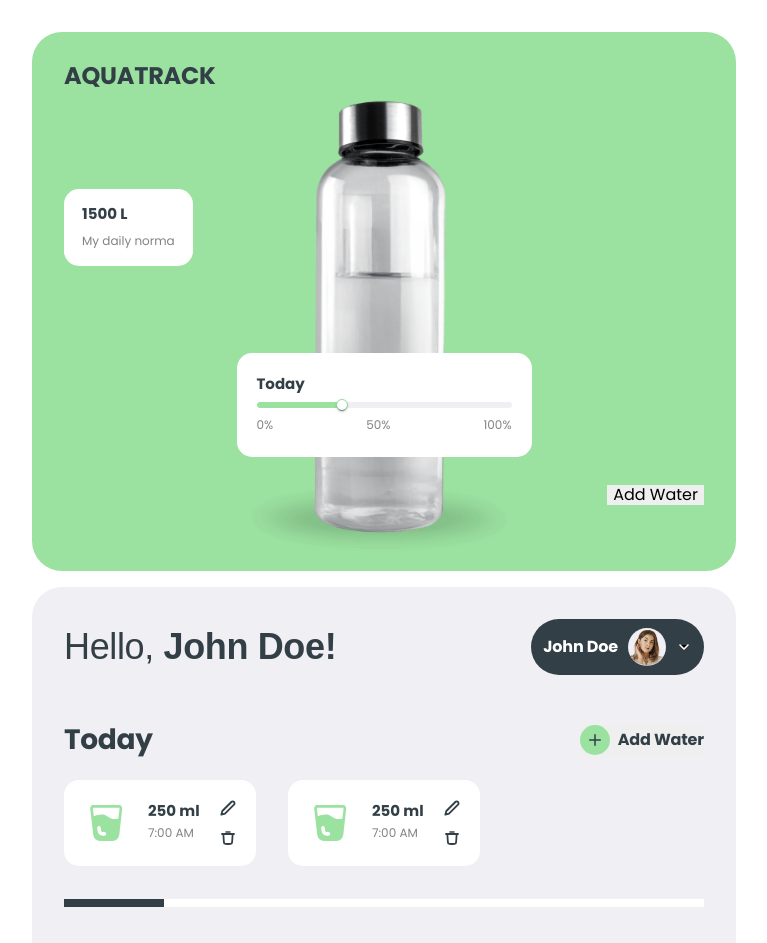
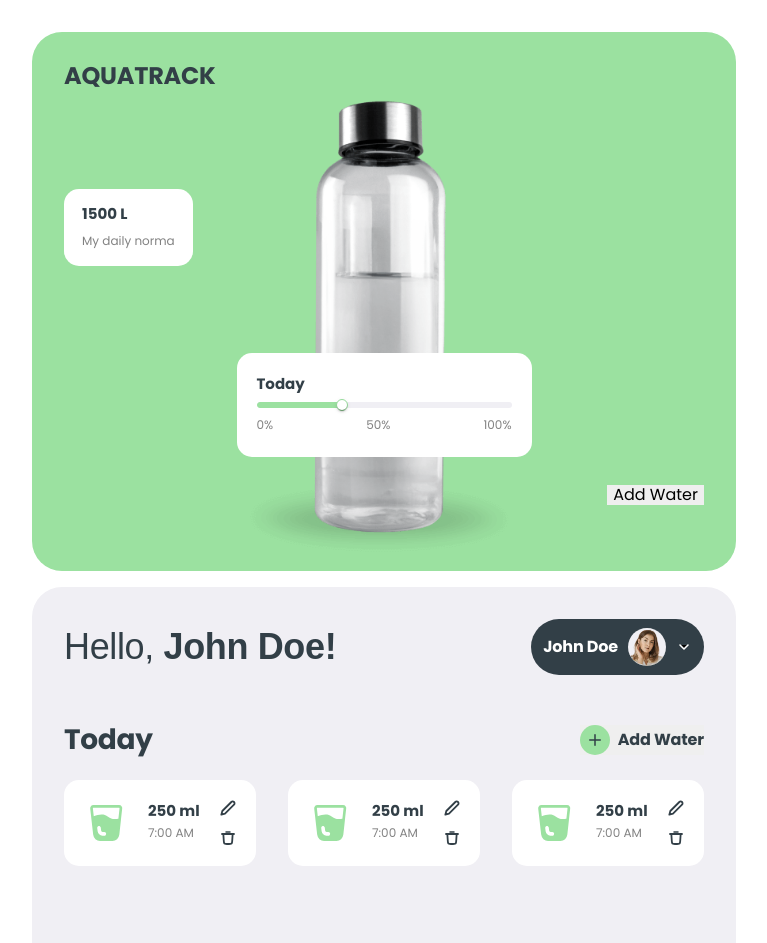
Before and after one commit to OlehKotynskyi/project-GROUP_WORK_React, a React (Create React App) app: page /project-GROUP_WORK_React/tracker in a window 1280 px wide. Shown: the top 943 px of the page, without its empty margins (256-1023 px from the left). Built offline with nearby package versions, Linux system fonts and the light colour scheme.

Commit message:
add scroll

```diff
--- a/src/components/DailyInfo/DailyInfo.jsx
+++ b/src/components/DailyInfo/DailyInfo.jsx
@@ -22,7 +22,6 @@ export const DailyInfo = ({openModal}) => {
         <AddWaterBtnDetailInfo openModal={openModal}/>
       </div>
       <WaterList date={selectedDate} openModal={openModal}/>
-      <Slider />
     </section>
 
   );
--- a/src/components/Slider/Slider.jsx
+++ /dev/null
@@ -1,23 +0,0 @@
-import React, { useState } from 'react';
-import css from './Slider.module.css';
-
-export const Slider = () => {
-  const [value, setValue] = useState(0);
-
-  const handleChange = (event) => {
-    setValue(event.target.value);
-  };
-
-  return (
-    <div className={css.container}>
-      <input
-        type="range"
-        min="0"
-        max="100"
-        value={value}
-        onChange={handleChange}
-        className={css.input}
-      />
-    </div>
-  );
-}
--- a/src/components/Slider/Slider.module.css
+++ /dev/null
@@ -1,26 +0,0 @@
-.container {
-  width: 100%;padding-bottom: 10px;
-}
-
-.input {
-  width: 100%;
-  -webkit-appearance: none;
-  appearance: none;
-  outline: none;
-}
-
-.input::-webkit-slider-thumb {
-  -webkit-appearance: none;
-  appearance: none;
-  width: 100px;
-  height: 8px;
-  background-color: #323F47;
-  cursor: pointer;
-}
-
-.input::-moz-range-thumb {
-  width: 100px;
-  height: 8px;
-  background-color: #323F47;
-  cursor: pointer;
-}
--- a/src/components/WaterList/WaterList.jsx
+++ b/src/components/WaterList/WaterList.jsx
@@ -7,7 +7,6 @@ import { WaterItem } from 'components/WaterItem/WaterItem';
 export const WaterList = ({ waterData, openModal }) => {
   return (
     <section className={css.sectionWaterList}>
-      <div className={css.waterListContainer}>
         <ul className={css.waterList}>
           <li className={css.waterItem}>
             <WaterItem openModal={openModal}/>
@@ -15,7 +14,7 @@ export const WaterList = ({ waterData, openModal }) => {
           <li className={css.waterItem}>
             <WaterItem openModal={openModal}/>
           </li>
-          {/* <li className={css.waterItem}>
+          <li className={css.waterItem}>
             <WaterItem openModal={openModal}/>
           </li><li className={css.waterItem}>
             <WaterItem openModal={openModal}/>
@@ -23,7 +22,7 @@ export const WaterList = ({ waterData, openModal }) => {
             <WaterItem openModal={openModal}/>
           </li><li className={css.waterItem}>
             <WaterItem openModal={openModal}/>
-          </li> */}
+          </li>
         </ul>
       {/* <ul>
         {waterData.map((item, index) => (
@@ -32,7 +31,6 @@ export const WaterList = ({ waterData, openModal }) => {
           </li>
         ))}
       </ul> */}
-      </div>
 
 
     </section>
--- a/src/components/WaterList/WaterList.module.css
+++ b/src/components/WaterList/WaterList.module.css
@@ -1,17 +1,38 @@
 .sectionWaterList {
     width: 303px;
-    margin-bottom: 24px;
+    overflow-x: auto;
+    overflow-y: hidden;
 }
 
-.waterListContainer {
-    width: 100%;
-    overflow-x: auto;
+
+.sectionWaterList::after {
+    content: '';
+    display: block;
+    height: 24px;
+}
+
+.sectionWaterList::-webkit-scrollbar {
+    height: 8px;
+    width: 303px;
+    border-radius: 9px;
+}
+
+.sectionWaterList::-webkit-scrollbar-track {
+  background: var(--main-white);
+}
+
+.sectionWaterList::-webkit-scrollbar-thumb {
+    background: var(--main);
+    border-radius: 9px;
 }
 .waterList {
 display: flex;
 gap: 8px;
 align-items: center;
 justify-content: flex-start;
+ /* width: 100%; */
+
+
 }
 
 .waterItem {
@@ -19,14 +40,15 @@ justify-content: flex-start;
     padding: 18px 14px;
     width: 149px;
     height: 74px;
-    backdrop-filter: blur(33.599998474121094px);
     background: var(--main-white);
 }
 
 @media screen and (min-width: 768px) {
 .sectionWaterList {
-    min-width: 640px;
-    height: 86px;
+    width: 640px;
+}
+.sectionWaterList::-webkit-scrollbar {
+    width: 640px;
 }
 
 .waterList {
@@ -41,7 +63,12 @@ height: 86px;
 
 }
 
-@media screen and (min-width: 1440) {
+@media screen and (min-width: 1440px) {
+
+.sectionWaterList {
+    max-width: 608px;
+}
+
 .waterList {
 gap: 16px;
 }
```
